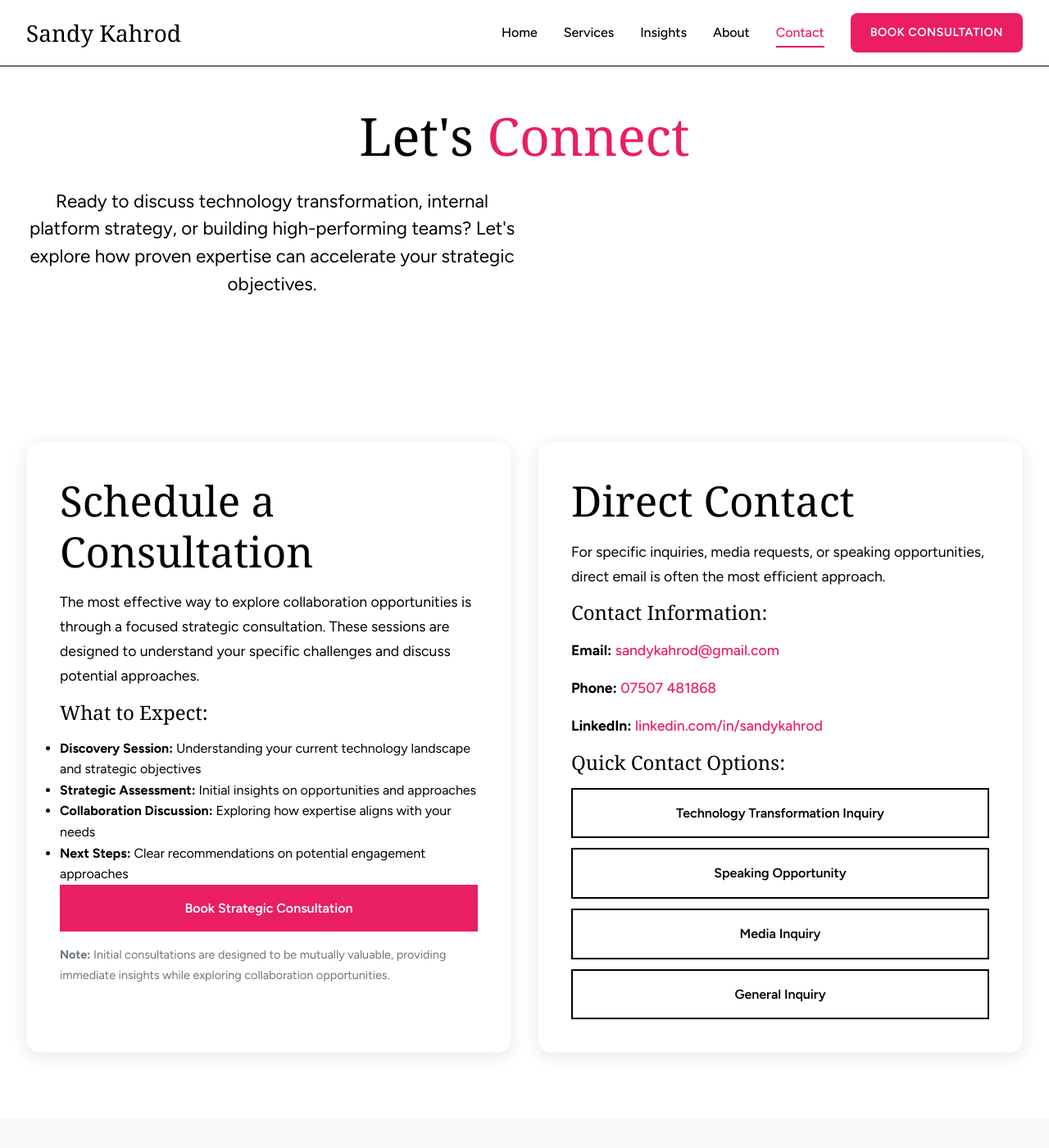
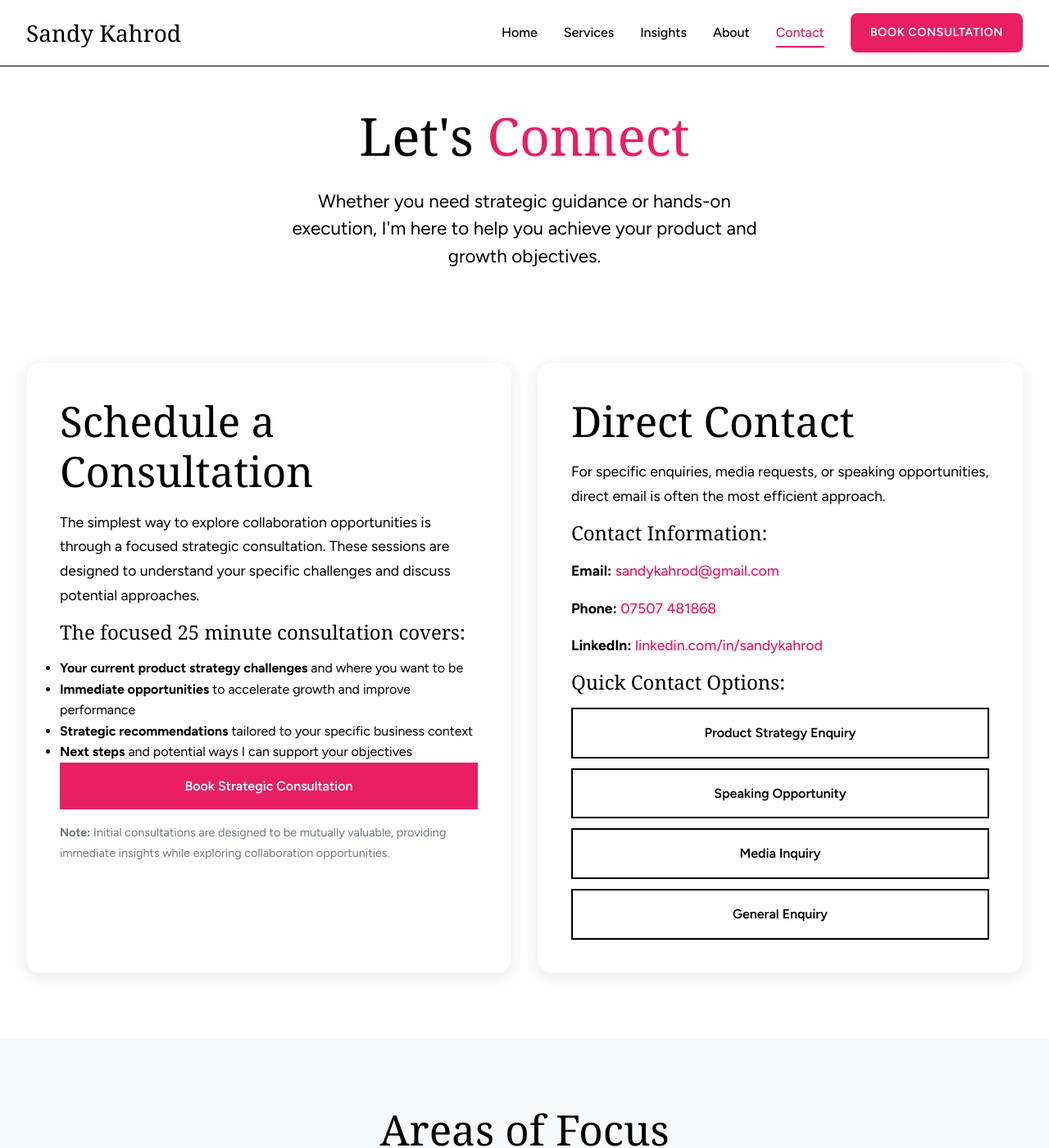
Before and after one commit to skahrod/skahrod.github.io, a Jekyll site: the page built from contact.html, in a window 1280 px wide and 1400 px high. Shown: the whole window at 82% size. Built offline with Jekyll 4.4.1, drawn with Linux system fonts in a browser that asks for light colours; some web fonts are replaced; some of the changed text lies outside the part shown.

Commit message:
New Contact content

```diff
--- a/contact.html
+++ b/contact.html
@@ -5,11 +5,11 @@ permalink: /contact/
 ---
 
 <!-- Hero Section -->
-<section class="hero" style="padding: 8rem 0 4rem; background: var(--pure-white);">
-    <div class="container">
+<section class="hero" style="padding: 8rem 0 2rem; background: var(--pure-white);">
+    <div class="hero-centered">
         <div class="text-center">
             <h1>Let's <span style="color: var(--hot-pink);">Connect</span></h1>
-            <p class="lead">Ready to discuss technology transformation, internal platform strategy, or building high-performing teams? Let's explore how proven expertise can accelerate your strategic objectives.</p>
+            <p class="lead">Whether you need strategic guidance or hands-on execution, I'm here to help you achieve your product and growth objectives.</p>
         </div>
     </div>
 </section>
@@ -21,14 +21,14 @@ permalink: /contact/
             <!-- Primary Contact Methods -->
             <div class="card">
                 <h2>Schedule a Consultation</h2>
-                <p>The most effective way to explore collaboration opportunities is through a focused strategic consultation. These sessions are designed to understand your specific challenges and discuss potential approaches.</p>
+                <p>The simplest way to explore collaboration opportunities is through a focused strategic consultation. These sessions are designed to understand your specific challenges and discuss potential approaches.</p>
 
-                <h4>What to Expect:</h4>
+                <h4>The focused 25 minute consultation covers:</h4>
                 <ul>
-                    <li><strong>Discovery Session:</strong> Understanding your current technology landscape and strategic objectives</li>
-                    <li><strong>Strategic Assessment:</strong> Initial insights on opportunities and approaches</li>
-                    <li><strong>Collaboration Discussion:</strong> Exploring how expertise aligns with your needs</li>
-                    <li><strong>Next Steps:</strong> Clear recommendations on potential engagement approaches</li>
+                    <li><strong>Your current product strategy challenges</strong> and where you want to be</li>
+                    <li><strong>Immediate opportunities</strong> to accelerate growth and improve performance</li>
+                    <li><strong>Strategic recommendations</strong> tailored to your specific business context</li>
+                    <li><strong>Next steps</strong> and potential ways I can support your objectives</li>
                 </ul>
 
                 <a href="https://calendly.com/sandykahrod" class="btn btn-primary" target="_blank" style="width: 100%; margin-bottom: 1rem;">Book Strategic Consultation</a>
@@ -41,7 +41,7 @@ permalink: /contact/
             <!-- Direct Contact -->
             <div class="card">
                 <h2>Direct Contact</h2>
-                <p>For specific inquiries, media requests, or speaking opportunities, direct email is often the most efficient approach.</p>
+                <p>For specific enquiries, media requests, or speaking opportunities, direct email is often the most efficient approach.</p>
 
                 <h4>Contact Information:</h4>
                 <p><strong>Email:</strong> <a href="mailto:{{ site.email }}">{{ site.email }}</a></p>
@@ -50,10 +50,10 @@ permalink: /contact/
 
                 <h4>Quick Contact Options:</h4>
                 <div style="display: flex; flex-direction: column; gap: 0.75rem; margin-top: 1rem;">
-                    <a href="mailto:{{ site.email }}?subject=Technology Transformation Inquiry" class="btn btn-secondary">Technology Transformation Inquiry</a>
+                    <a href="mailto:{{ site.email }}?subject=Product Strategy Enquiry" class="btn btn-secondary">Product Strategy Enquiry</a>
                     <a href="mailto:{{ site.email }}?subject=Speaking Opportunity" class="btn btn-secondary">Speaking Opportunity</a>
                     <a href="mailto:{{ site.email }}?subject=Media Inquiry" class="btn btn-secondary">Media Inquiry</a>
-                    <a href="mailto:{{ site.email }}?subject=General Inquiry" class="btn btn-secondary">General Inquiry</a>
+                    <a href="mailto:{{ site.email }}?subject=General Enquiry" class="btn btn-secondary">General Enquiry</a>
                 </div>
             </div>
         </div>
@@ -70,10 +70,10 @@ permalink: /contact/
             <div class="card">
                 <h3>Strategic Consulting</h3>
                 <ul>
-                    <li><strong>Technology Transformation Strategy:</strong> End-to-end transformation planning and execution support</li>
-                    <li><strong>Internal Platform Development:</strong> SOC, AIOps, and scalable system design</li>
-                    <li><strong>Portfolio Management:</strong> Product strategy, roadmap development, and performance optimisation</li>
-                    <li><strong>Organisational Change:</strong> Team building, process improvement, and cultural transformation</li>
+                    <li><strong>Product Vision & Strategy:</strong> Product strategy, clarity of vision and execution support</li>
+                    <li><strong>Customer Experience & Insights:</strong> User insights, market analysis and differentiation through experience</li>
+                    <li><strong>Product & Business Performance:</strong> Financial analysis, pricing support and strategic product enhancements</li>
+                    <li><strong>People & Culture:</strong> Team building, process improvement and cultural transformation</li>
                 </ul>
             </div>
 
@@ -81,33 +81,10 @@ permalink: /contact/
                 <h3>Speaking & Advisory</h3>
                 <ul>
                     <li><strong>Executive Briefings:</strong> Strategic insights for leadership teams</li>
-                    <li><strong>Conference Speaking:</strong> Technology transformation and leadership topics</li>
+                    <li><strong>Conference Speaking:</strong> Technology, product and DEI topics</li>
                     <li><strong>Advisory Roles:</strong> Ongoing strategic guidance for technology initiatives</li>
-                    <li><strong>Team Training:</strong> Product management, agile implementation, and best practices</li>
+                    <li><strong>Team Training:</strong> Product management, agile implementation and best practices</li>
                 </ul>
-            </div>
-        </div>
-    </div>
-</section>
-
-<!-- Location & Availability -->
-<section class="section">
-    <div class="container">
-        <div class="grid grid-2">
-            <div class="card">
-                <h3>Location & Availability</h3>
-                <p><strong>Based in:</strong> Birmingham, UK</p>
-                <p><strong>Serving:</strong> UK-wide and internationally via remote consultation</p>
-                <p><strong>Travel:</strong> Available for on-site engagements for strategic initiatives</p>
-                <p><strong>Time Zones:</strong> GMT/BST primary, with flexibility for international clients</p>
-            </div>
-
-            <div class="card">
-                <h3>Response Times</h3>
-                <p><strong>Email Inquiries:</strong> Within 24 hours</p>
-                <p><strong>Calendar Bookings:</strong> Confirmation within 2 hours</p>
-                <p><strong>Urgent Matters:</strong> Same-day response for clearly marked urgent items</p>
-                <p><strong>Detailed Proposals:</strong> 3-5 business days following discovery session</p>
             </div>
         </div>
     </div>
@@ -116,8 +93,8 @@ permalink: /contact/
 <!-- Final CTA -->
 <section class="final-cta">
     <div class="container">
-        <h2>Ready to Start the Conversation?</h2>
-        <p>Every successful transformation begins with understanding where you are and where you want to go. Let's explore how proven technology transformation expertise can help achieve your strategic objectives.</p>
-        <a href="https://calendly.com/sandykahrod" class="btn" target="_blank">Schedule Consultation</a>
+        <h2>Ready to Discuss Your Business?</h2>
+        <p>Every successful partnership starts with understanding your specific challenges and objectives.<br>Let's explore how proven expertise can accelerate your business goals.</p>
+        <a href="https://calendly.com/sandykahrod" class="btn" target="_blank">Schedule Strategic Consultation</a>
     </div>
 </section>
```
